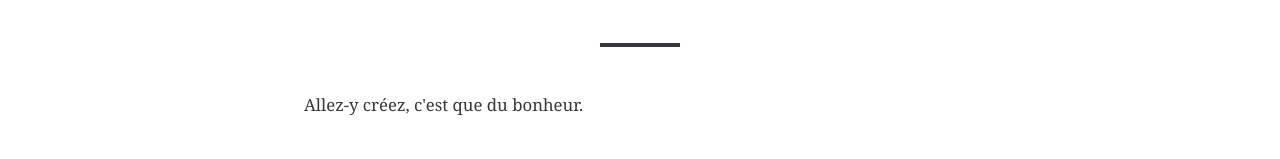
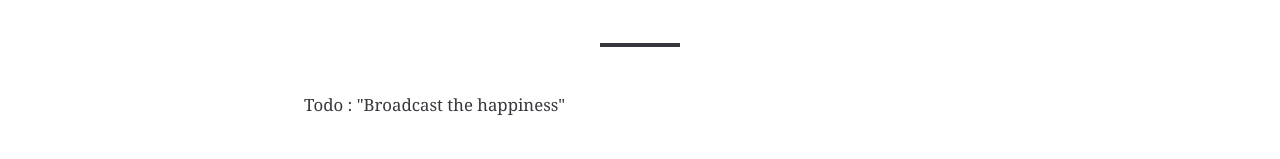
Before and after one commit to cedced19/cedced19.github.io, a Jekyll site: the page built from index.md, in a window 1280 px wide. Shown: the part 1932-2091 px from the top of the page. Built offline with Jekyll 4.4.1, drawn with Linux system fonts in a browser that asks for light colours; nearby versions of some CDN libraries.

Commit message:
Update the foother

```diff
--- a/_includes/footer.html
+++ b/_includes/footer.html
@@ -1,6 +1,6 @@
 <footer class="footer-wrap" role="complementary">
 {% if page.class == 'home' %}
-	<p>Allez-y créez, c'est que du bonheur.</p>
+	<p>Todo : "Broadcast the happiness"</p>
 {% endif %}
 
 {% if page.class == 'post' %}
```
